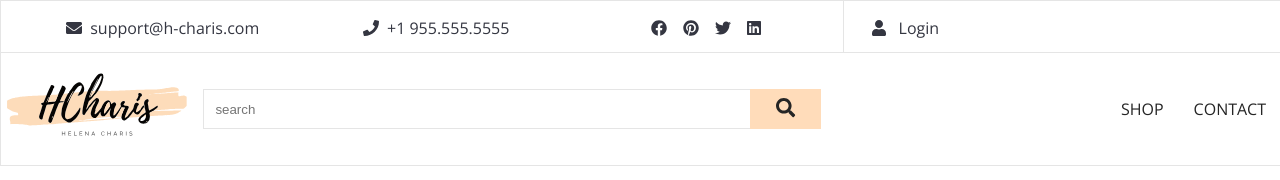
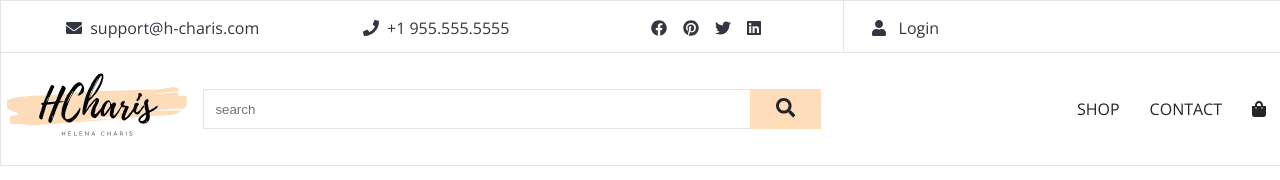
Before and after one commit to Brunno-DaSilva/h-charis-online-store, a React (Create React App) app: page / in a window 1280 px wide. Shown: the top 180 px of the page. Built offline with nearby package versions, Linux system fonts and the light colour scheme.

Commit message:
added shopbag icon

```diff
--- a/src/Components/Header/Header.js
+++ b/src/Components/Header/Header.js
@@ -3,6 +3,9 @@
 import { Link } from "react-router-dom";
 import { ReactComponent as Logo } from "../../assets/hcharis-01.svg/hcharis-01.svg";
 import SearchArea from "../SearchArea/SearchArea";
+
+import { FontAwesomeIcon } from "@fortawesome/react-fontawesome";
+import { faShoppingBag } from "@fortawesome/free-solid-svg-icons";
 
 import "./header.scss";
 
@@ -24,6 +27,9 @@
           <Link className="option" to="/contact">
             CONTACT
           </Link>
+          <Link className="option" to="/contact">
+            <FontAwesomeIcon className="info-icons" icon={faShoppingBag} />
+          </Link>
         </div>
       </div>
     </>
```
